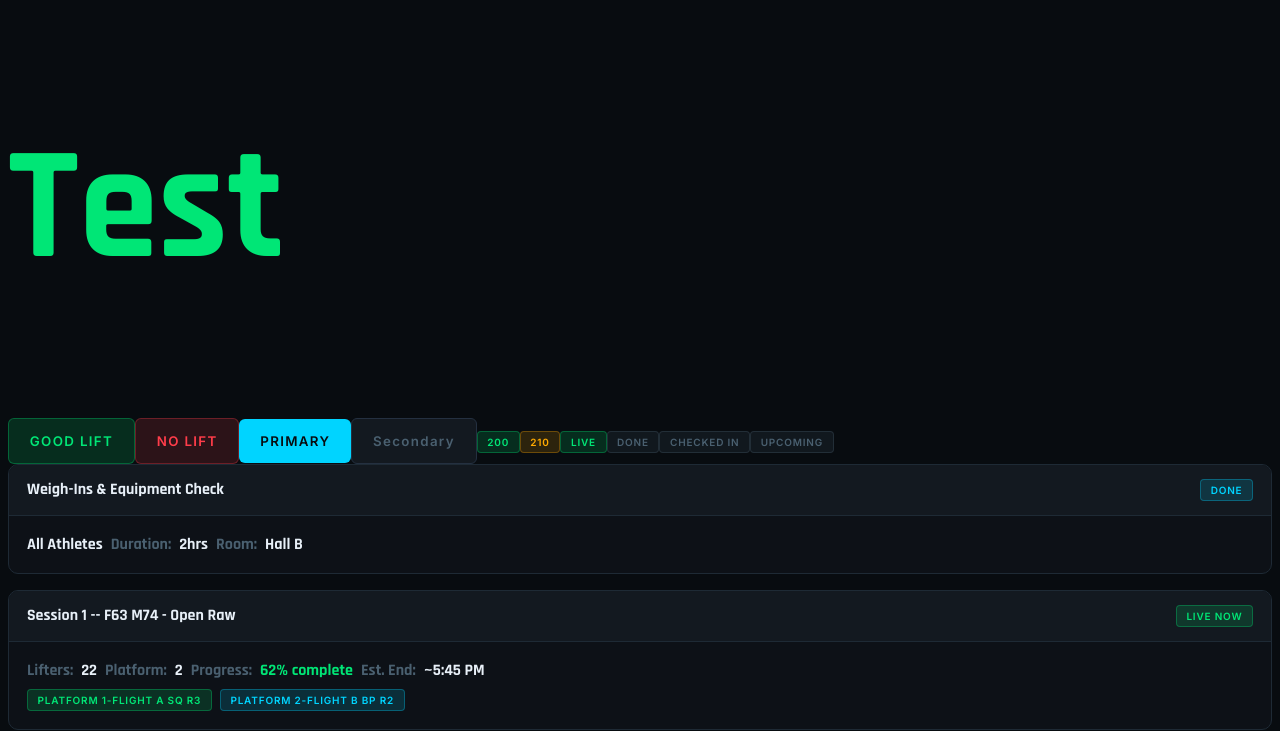
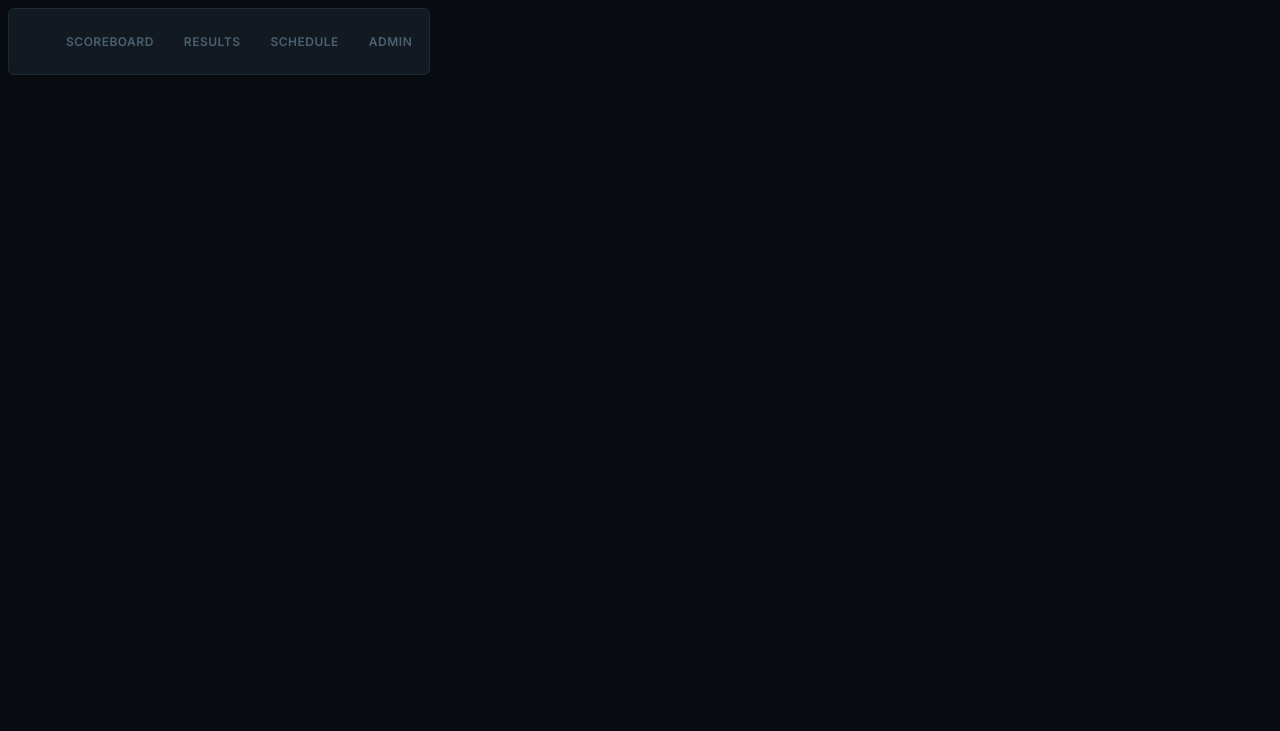
Before and after one commit to kbongco/meet-lifting-track, a Next.js app: page / in a window 1280 px wide. Shown: the top 731 px of the page. Built offline with nearby package versions, Linux system fonts and the light colour scheme.

Commit message:
starting on layout and css for navtabs

```diff
--- /dev/null
+++ b/Components/layout/NavTabs/NavTabs.scss
@@ -0,0 +1,39 @@
+@import "../../../app/styles/globals.scss";
+@import "../../../app/styles/variables.scss";
+
+
+.chbi-nav-tab-container {
+  background: $color-panel-2;
+  border: 1px solid $color-border;
+  border-radius: 6px;
+  padding: 3px;
+  display: inline-flex; // ← inline-flex so it sizes to content
+}
+
+.chbi-nav-tab-list {
+  display: flex;
+  gap: 2px;
+  list-style: none;
+}
+
+.chbi-nav-tab-item {
+  padding: 6px 14px;
+  border-radius: 4px;
+  font-size: 12px;
+  font-weight: $weight-body-semibold;
+  letter-spacing: 0.5px;
+  text-transform: uppercase;
+  color: $color-text-muted;
+  cursor: pointer;
+  transition: all 0.15s ease;
+  font-family: $font-body;
+
+  &:hover {
+    color: $color-text;
+  }
+
+  &--active {
+    background: $color-border-2;
+    color: $color-accent;
+  }
+}
--- /dev/null
+++ b/Components/layout/NavTabs/Navtabs.tsx
@@ -0,0 +1,14 @@
+import './NavTabs.scss'
+
+export default function NavTabs() {
+  return (
+    <div className='chbi-nav-tab-container'>
+      <ul className='chbi-nav-tab-list'>
+        <li className='chbi-nav-tab-item'>Scoreboard</li>
+        <li className='chbi-nav-tab-item'>Results</li>
+        <li className='chbi-nav-tab-item'>Schedule</li>
+        <li className='chbi-nav-tab-item'>Admin</li>
+      </ul>
+    </div>
+  )
+}
--- a/app/page.tsx
+++ b/app/page.tsx
@@ -10,6 +10,7 @@ import { Options } from "@/Components/component-props";
 import FormSelect from "@/Components/ui/Form/FormSelect";
 import { useState } from "react";
 import Toggle from "@/Components/ui/Toggle/Toggle";
+import NavTabs from "@/Components/layout/NavTabs/Navtabs";
 export default function Home() {
   const weightUnitOptions: Options[] = [
   { label: 'Kilograms (kg)', value: 'kg' },
@@ -20,7 +21,8 @@ export default function Home() {
 
   return (
     <div>
-      <h1 className="test">Test</h1>
+      <NavTabs/>
+      {/* <h1 className="test">Test</h1>
       <Button buttonStyle={"good"}>Good Lift</Button>
       <Button buttonStyle={"bad"}>No Lift</Button>
       <Button buttonStyle={"primary"}>Primary</Button>
@@ -77,7 +79,7 @@ export default function Home() {
   subLabel="Display Wilks 2 coefficient next to totals"
   isActive={showWilks}
   onToggle={() => setShowWilks(!showWilks)}
-/>
+/> */}
     </div>
   );
 }
```
